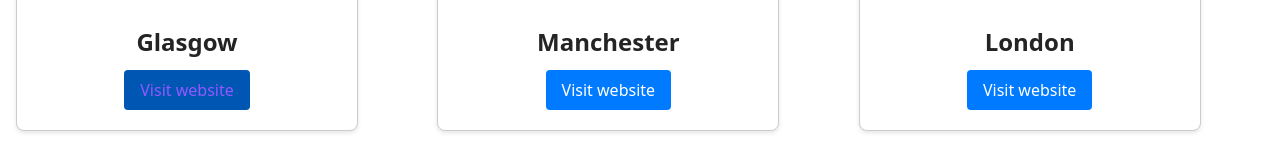
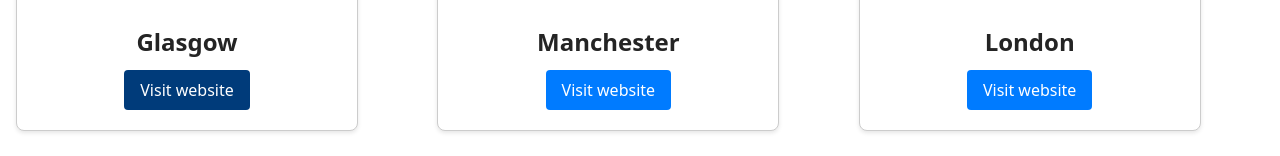
Before and after one commit to CodeYourFuture/React-Module-Project, a React (Vite) app: page / in a window 1280 px wide. In both pictures the pointer is over the link 187 px from the left and 462 px from the top of the page. Shown: the part 373-529 px from the top of the page. Built offline with nearby package versions, Linux system fonts and the light colour scheme.

Commit message:
add css styling

```diff
--- a/src/components/Card/Card.scss
+++ b/src/components/Card/Card.scss
@@ -1,22 +1,3 @@
-// .card {
-//   display: grid;
-//   grid-template:
-//     "image image image" 1fr
-//     ". title ." auto / var(--space--gap) 1fr var(--space--gap);
-//   border: var(--border);
-//   border-color: var(--color--accent);
-
-//   &__title {
-//     grid-area: title;
-//   }
-//   &__image {
-//     grid-area: image;
-//     mix-blend-mode: overlay;
-//   }
-// }
-
-
-/* Card.css */
 .card {
   display: flex;
   flex-direction: column;
@@ -36,18 +17,16 @@
   margin-bottom: 15px;
 }
 
-.card-body{
-display: flex;
+.card-body {
+  display: flex;
   flex-direction: column;
   justify-content: center;
   align-items: center;
-
 }
 .card h2 {
   font-size: 1.5rem;
   margin-bottom: 10px;
 }
-
 
 .card a {
   display: inline-block;
@@ -60,5 +39,10 @@
 }
 
 .card a:hover {
-  background-color: #0056b3;
+  background-color: #003b7a;
+  color: white;
 }
+
+.card a:focus {
+  color: white;
+}
```
